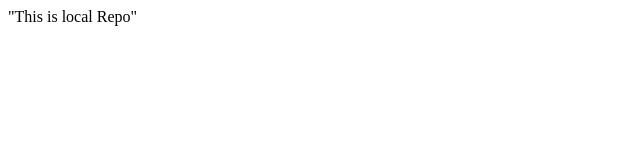
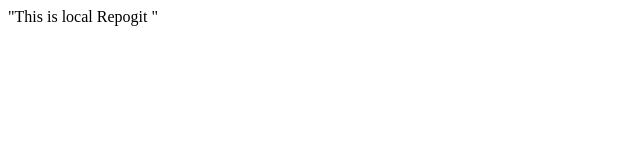
Before and after one commit to abbassiddque/Local-demo, a plain HTML site: page index.html in a window 1280 px wide. Shown: the full height of the page, 0-640 px from the left. Drawn offline with Linux system fonts and the light colour scheme.

Commit message:
add a demo

```diff
--- a/index.html
+++ b/index.html
@@ -1 +1 @@
-<p>"This is local Repo"</p>
+<p>"This is local Repogit "</p>
```
Also changed, not shown: 1 other file.
